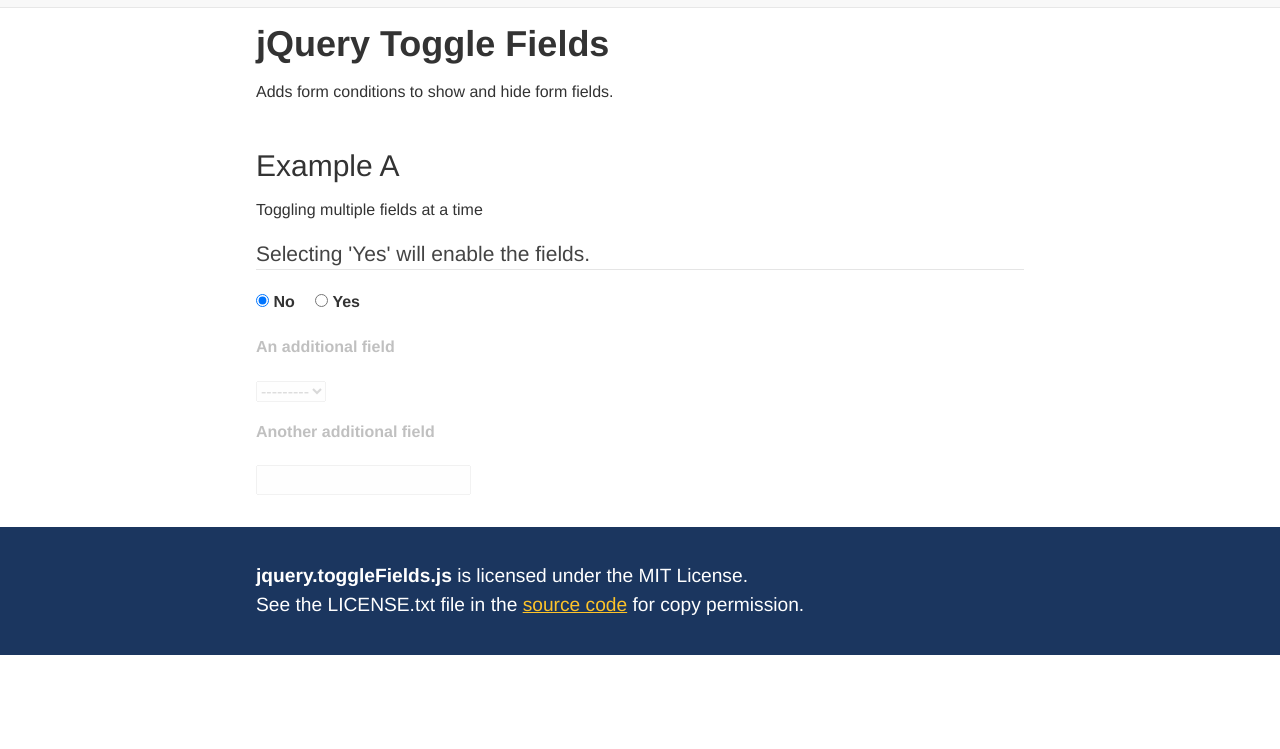
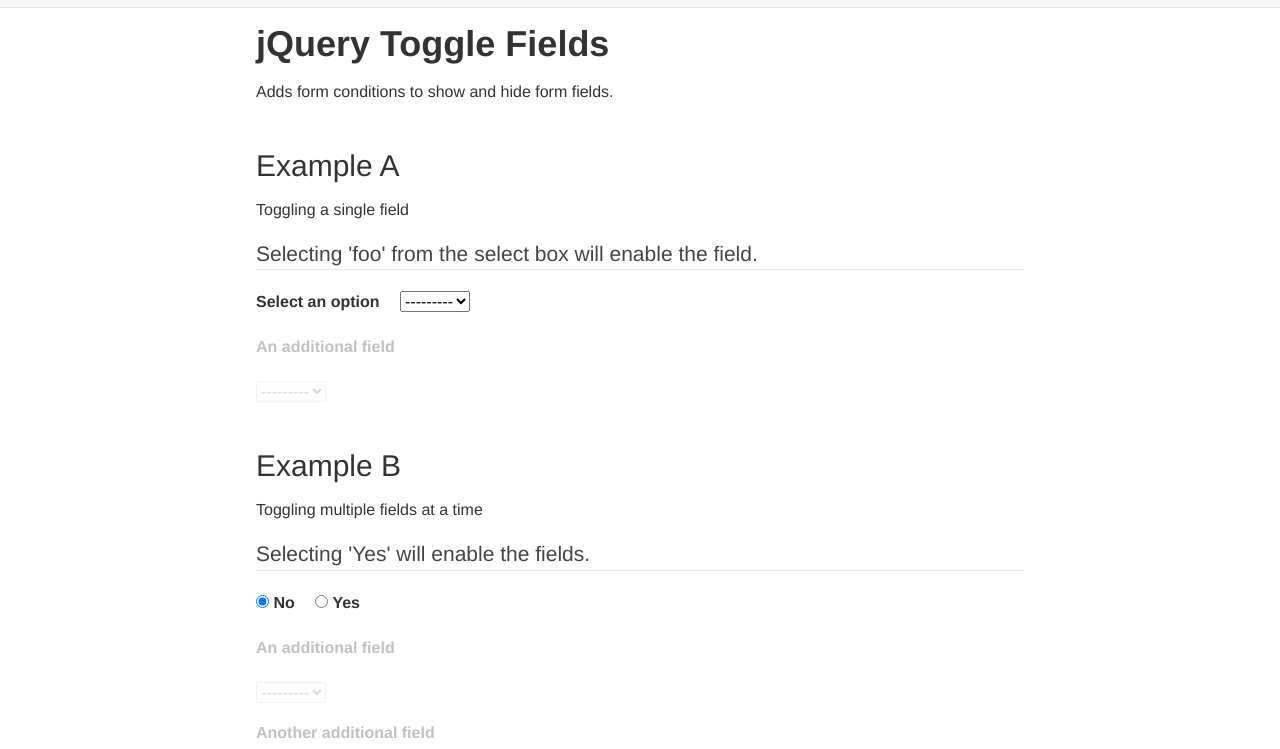
Before and after one commit to nomensa/jquery.toggle-fields, a website: page index.html in a window 1280 px wide. Shown: the part 51-800 px from the top of the page. Drawn offline with Linux system fonts and the light colour scheme.

Commit message:
fixed bug with mulitple instances

```diff
--- a/index.html
+++ b/index.html
@@ -11,7 +11,7 @@
         <link rel="stylesheet" media="screen" href="gh-pages/css/demo.css">
     </head>
 
-    <body data-toggle-conditions="#demo_field_2">
+    <body data-toggle-conditions="#demo_example_a_field_1_option, #demo_example_b_field_2">
         <div class="header">
             <p><a href="http://nomensa.com?plugin"><img src="gh-pages/img/nomensa-logo.png" alt="Nomensa humanising technology" width="135" heaight="38"></a></p>
         </div>
@@ -20,30 +20,54 @@
             <p>Adds form conditions to show and hide form fields.</p>
 
             <h2 class="heading">Example A</h2>
-            <p>Toggling multiple fields at a time</p>
+            <p>Toggling a single field</p>
 
-            <form class="example-a">
+            <form class="example-b">
                 <fieldset class="form-row">
-                    <legend>Selecting 'Yes' will enable the fields.</legend>
-                    <label for="demo_field_1"><input checked="checked" id="demo_field_1" name="demo_fieldset_1" type="radio"> No</label></li>
-                    <label for="demo_field_2"><input id="demo_field_2" name="demo_fieldset_1" type="radio"> Yes</label></li>
+                    <legend>Selecting 'foo' from the select box will enable the field.</legend>
+                    <label for="demo_example_a_field_1">Select an option</label>
+                    <select id="demo_example_a_field_1" data-toggle-target>
+                        <option>---------</option>
+                        <option id="demo_example_a_field_1_option">foo</option>
+                    </select>
                 </fieldset>
-                <div data-toggle-next data-toggle-ref="demo_field_2">
+                <div data-toggle-next data-toggle-ref="demo_example_a_field_1_option">
                     <div class="form-row">
-                        <label data-toggle-target="" for="demo_field_3">An additional field</label>
+                        <label data-toggle-target for="demo_example_a_field_2">An additional field</label>
                     </div>
                     <div class="form-row">
-                        <select id="demo_field_3" data-toggle-target>
+                        <select id="demo_example_a_field_2" data-toggle-target>
                             <option>---------</option>
                         </select>
                     </div>
                 </div>
-                <div data-toggle-next data-toggle-ref="demo_field_2">
+            </form>
+
+            <h2 class="heading">Example B</h2>
+            <p>Toggling multiple fields at a time</p>
+
+            <form class="example-b">
+                <fieldset class="form-row">
+                    <legend>Selecting 'Yes' will enable the fields.</legend>
+                    <label for="demo_example_b_field_1"><input checked="checked" id="demo_example_b_field_1" name="demo_fieldset_1" type="radio"> No</label>
+                    <label for="demo_example_b_field_2"><input id="demo_example_b_field_2" name="demo_fieldset_1" type="radio"> Yes</label>
+                </fieldset>
+                <div data-toggle-next data-toggle-ref="demo_example_b_field_2">
                     <div class="form-row">
-                        <label data-toggle-target for="demo_field_4">Another additional field</label>
+                        <label data-toggle-target for="demo_example_b_field_3">An additional field</label>
                     </div>
                     <div class="form-row">
-                        <input data-toggle-target id="demo_field_4" type="text">
+                        <select id="demo_example_b_field_3" data-toggle-target>
+                            <option>---------</option>
+                        </select>
+                    </div>
+                </div>
+                <div data-toggle-next data-toggle-ref="demo_example_b_field_2">
+                    <div class="form-row">
+                        <label data-toggle-target for="demo_example_b_field_4">Another additional field</label>
+                    </div>
+                    <div class="form-row">
+                        <input data-toggle-target id="demo_example_b_field_4" type="text">
                     </div>
                 </div>
             </form>
```
Also changed, not shown: jquery.hideShow.spec.js (added, +1 -0 lines), jquery.toggleFields.js.
